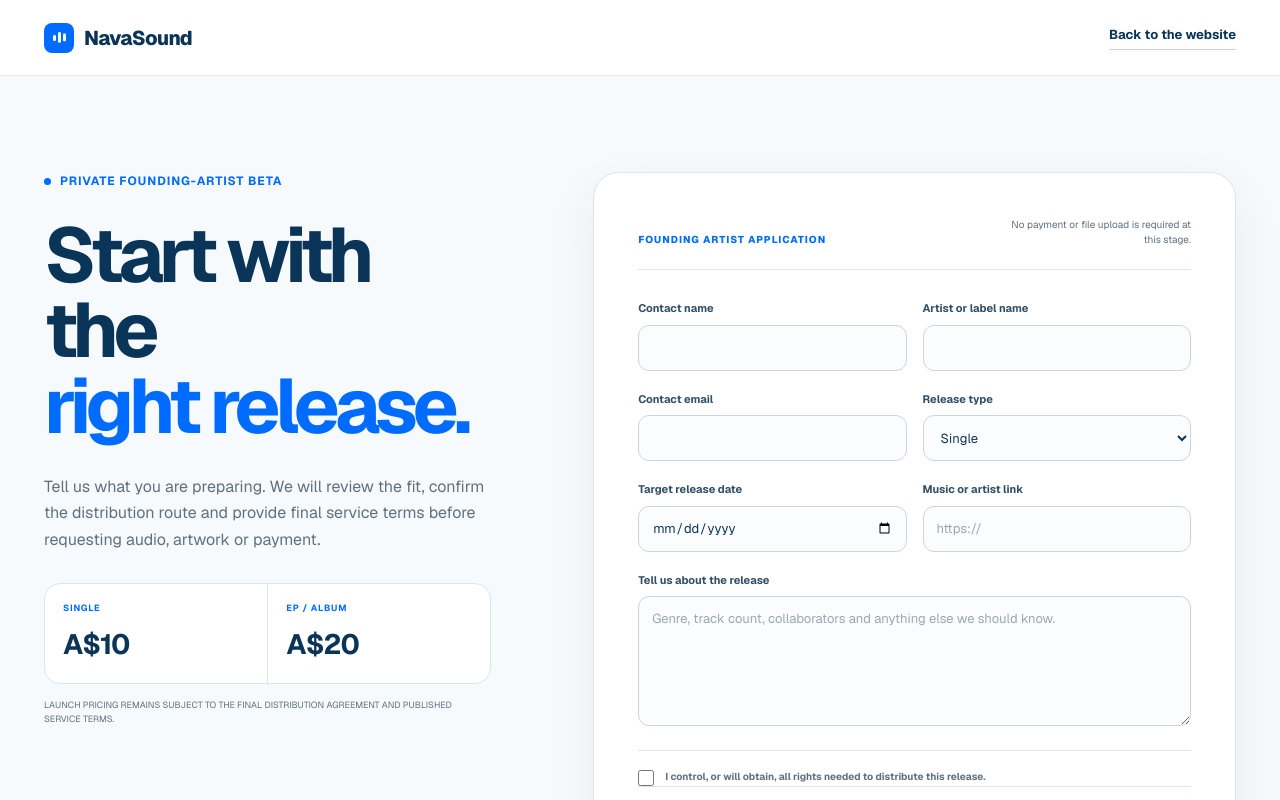
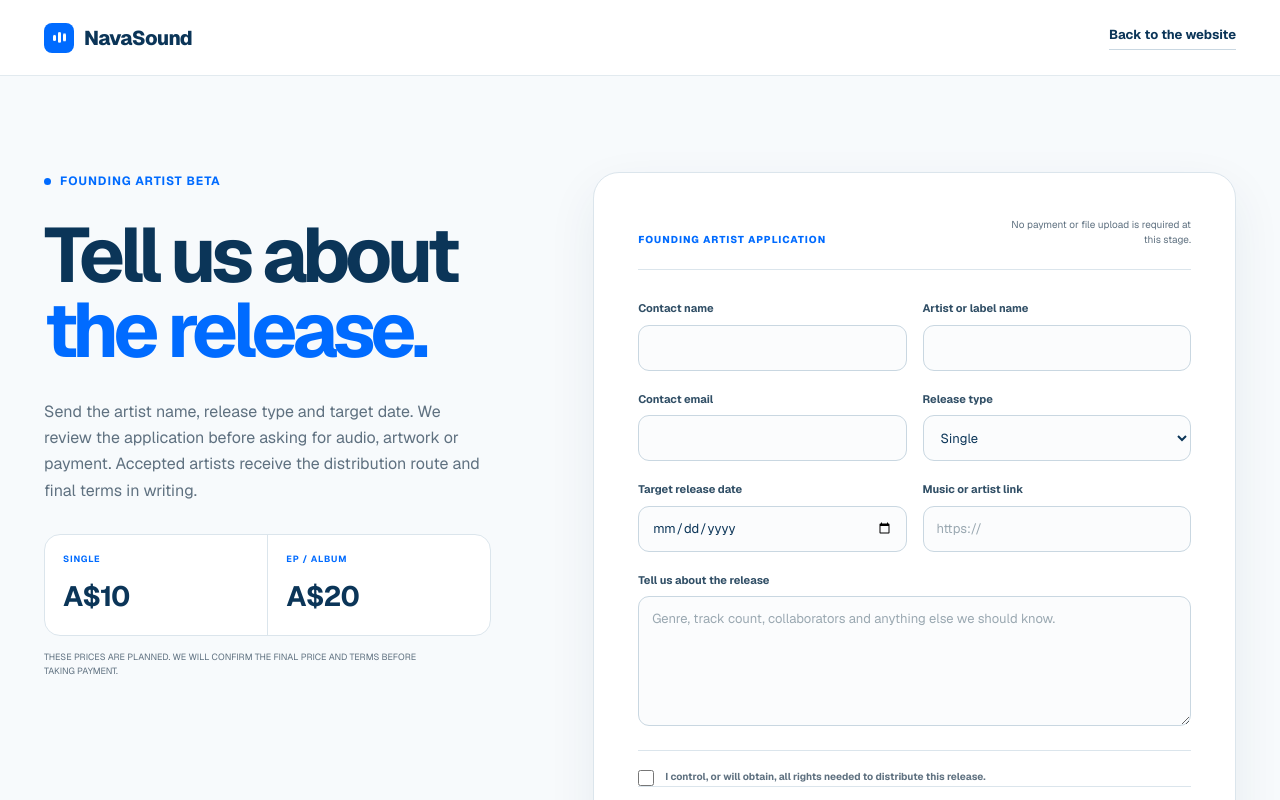
Before and after one commit to mehdiamiry40/navasound, a Next.js app: page /apply in a window 1280 px wide. Shown: the top 800 px of the page. Built offline with nearby package versions, Linux system fonts and the light colour scheme.

Commit message:
Rewrite application page copy with Unslop pass

```diff
--- a/src/app/apply/page.tsx
+++ b/src/app/apply/page.tsx
@@ -3,9 +3,9 @@ import InnerHeader from "../_components/inner-header";
 import ApplicationForm from "./application-form";
 
 export const metadata: Metadata = {
-  title: "Apply for the founding-artist beta | NavaSound",
+  title: "Apply to the founding artist beta | NavaSound",
   description:
-    "Apply for NavaSound's private founding-artist music distribution beta in Australia.",
+    "Apply to NavaSound's founding artist music distribution beta in Australia.",
 };
 
 export default function ApplyPage() {
@@ -15,20 +15,20 @@ export default function ApplyPage() {
 
       <section className="apply-shell">
         <div className="apply-intro">
-          <p className="eyebrow"><span /> Private founding-artist beta</p>
-          <h1>Start with the<br /><em>right release.</em></h1>
+          <p className="eyebrow"><span /> Founding artist beta</p>
+          <h1>Tell us about<br /><em>the release.</em></h1>
           <p>
-            Tell us what you are preparing. We will review the fit, confirm the
-            distribution route and provide final service terms before requesting
-            audio, artwork or payment.
+            Send the artist name, release type and target date. We review the
+            application before asking for audio, artwork or payment. Accepted artists
+            receive the distribution route and final terms in writing.
           </p>
           <div className="apply-pricing" aria-label="Planned launch pricing">
             <div><small>SINGLE</small><strong>A$10</strong></div>
             <div><small>EP / ALBUM</small><strong>A$20</strong></div>
           </div>
           <p className="apply-note">
-            Launch pricing remains subject to the final distribution agreement and
-            published service terms.
+            These prices are planned. We will confirm the final price and terms before
+            taking payment.
           </p>
         </div>
 
```
